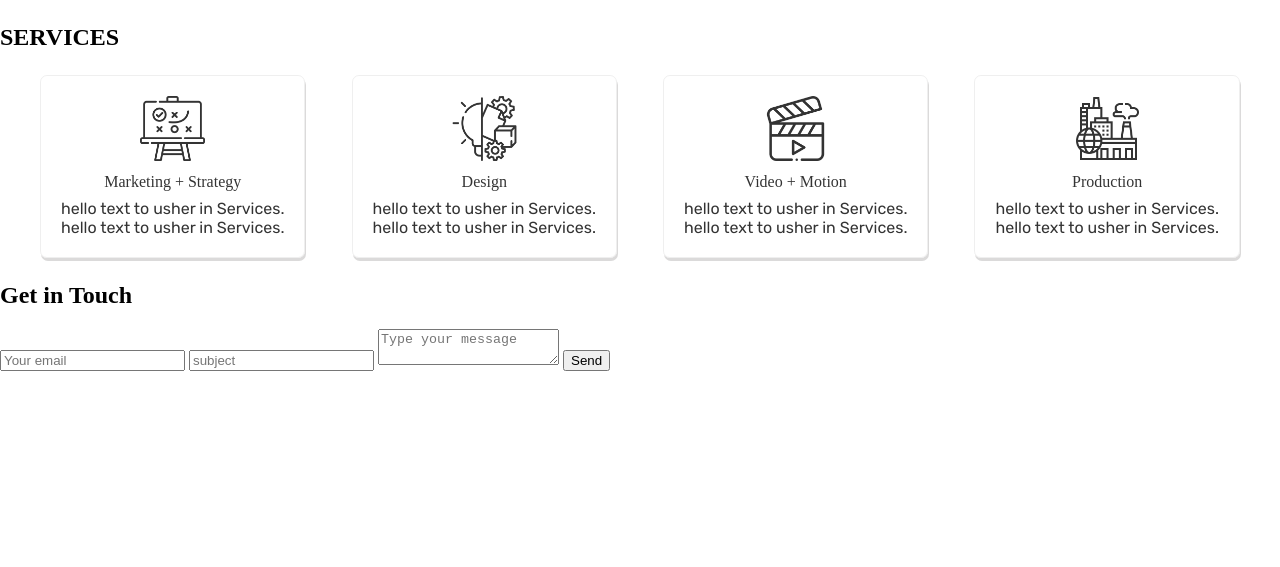
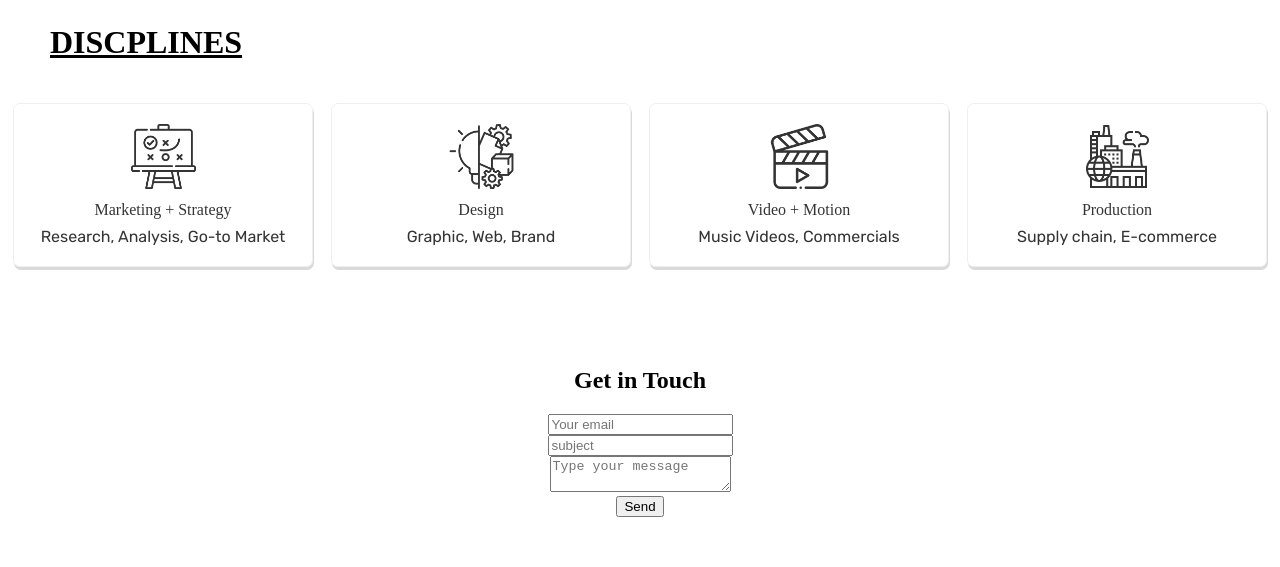
Before and after one commit to piolabsreel/piolabsreel-website, a Jekyll site: the page built from index.html, in a window 1280 px wide. Shown: the part 900-1467 px from the top of the page. Built offline with Jekyll 4.4.1, drawn with Linux system fonts in a browser that asks for light colours; some web fonts are replaced; before the commit the page ends 1271 px from its top, so only the background shows below that.

Commit message:
fixed disciplines section + contact form
fixed disciplines section + contact form

```diff
--- a/css/common.css
+++ b/css/common.css
@@ -250,7 +250,7 @@ header.logo, header.logo {
   color: white;
 }
 
-
+/* SERVICES SECTION BEGINS*/
 
 .service-icon {
   padding: 5px;
@@ -276,6 +276,7 @@ header.logo, header.logo {
   align-items: center;
   text-decoration: none;
   padding-left: 0;
+
 }
 
 .service-box {
@@ -284,8 +285,9 @@ header.logo, header.logo {
   box-shadow: 1px 3px rgb(210, 209, 209);
   text-align: center;
   padding:20px;
-  margin: 4px 6px;
+  margin: 15px 15px;
   opacity: 0.8;
+  width: 300px;
 }
 
 
@@ -293,8 +295,40 @@ header.logo, header.logo {
   text-align: center;
   margin: 0 auto;
   font-family: 'Rubik', sans-serif;
+
 }
 
+.services h2{
+  font-family: 'DM Serif Text', serif;
+  font-size: 2em;
+  margin-top: 20px;
+  margin-left: 50px;
+  text-align: left;
+  text-decoration: underline;
+}
+
+#contact {
+  padding: 50px 15px;
+  text-align: center;
+}
+
+#contact-form {
+  max-width: 500px;
+  margin: 0 auto;
+}
+
+/*
+
+.message-box {
+  display: flex;
+ flex-direction: column;
+ align-items: center;
+ padding: 20px;
+ margin: 20px;
+ background-color: blue;
+}
+
+/* SERVICES SECTION ENDS*/
 
 /* Beginning of form */
 
@@ -438,8 +472,9 @@ form .button-area{
   }
 }
 
+/* End of Form */
 
-/* End of Form */
+
 /*
 @media (max-width: 575.98px) {
     .showcase {
@@ -511,6 +546,8 @@ form .button-area{
     padding-left: 0;
   }
 
+
+
 }
 
 @media (min-width: 52em) {
@@ -532,17 +569,8 @@ form .button-area{
     font-size: 1rem;
   }
 
-  .services-box {
-    display: flex;
-    flex-direction: row;
-    flex-wrap: nowrap;
-    justify-content: space-evenly;
-    list-style: none;
-    text-decoration: none;
-    padding-left: 0;
-  }
+}
 
-}
 
 
 
@@ -577,7 +605,32 @@ form .button-area{
     padding-left: 0;
   }
 
+
 }
+
+
+
+@media (min-width: 65.5em) {
+
+  .service-box {
+    border: 1.5px solid rgba(227, 227, 227, .7);
+    border-radius:7px;
+    box-shadow: 1px 3px rgb(210, 209, 209);
+    text-align: center;
+    padding:20px;
+    margin: 15px 5px;
+    opacity: 0.8;
+    width: 300px;
+  }
+
+
+}
+
+
+
+
+
+
 
 @media (min-width: 85rem) {
 
--- a/index.html
+++ b/index.html
@@ -4,7 +4,7 @@ layout: default
 <main>
   <section class="services">
 
-    <h2>SERVICES</h2>
+    <h2>DISCPLINES</h2>
     <ul class="services-box">
 
       <li>
@@ -12,10 +12,8 @@ layout: default
           <img class="service-img" src="{{site.baseurl}}/images/strategy.png" alt="">
           <figcaption class="service-cap">Marketing + Strategy
           </figcaption>
-            <p class="service-text">hello text to usher in Services.</p>
-            <p class="service-text">hello text to usher in Services.</p>
-
-        </figure>
+          <p class="service-text">Research, Analysis, Go-to Market</p>
+          </figure>
       </li>
 
       <li>
@@ -23,8 +21,7 @@ layout: default
           <img class="service-img" src="{{site.baseurl}}/images/idea.png" alt="">
           <figcaption class="service-cap">Design
           </figcaption>
-          <p class="service-text">hello text to usher in Services.</p>
-          <p class="service-text">hello text to usher in Services.</p>
+          <p class="service-text">Graphic, Web, Brand</p>
         </figure>
       </li>
 
@@ -33,8 +30,7 @@ layout: default
           <img class="service-img" src="{{site.baseurl}}/images/video.png" alt="">
           <figcaption class="service-cap">Video + Motion
           </figcaption>
-          <p class="service-text">hello text to usher in Services.</p>
-          <p class="service-text">hello text to usher in Services.</p>
+          <p class="service-text">Music Videos, Commercials</p>
         </figure>
       </li>
 
@@ -43,8 +39,7 @@ layout: default
           <img class="service-img" src="{{site.baseurl}}/images/factory.png" alt="">
           <figcaption class="service-cap">Production
           </figcaption>
-          <p class="service-text">hello text to usher in Services.</p>
-          <p class="service-text">hello text to usher in Services.</p>
+          <p class="service-text">Supply chain, E-commerce</p>
         </figure>
       </li>
 
@@ -55,16 +50,16 @@ layout: default
 
 
 
-  <section class="message-box">
+  <section class="">
 
     <div id="contact">
         <h2>Get in Touch</h2>
         <div id="contact-form">
                 <form action="https://formspree.io/f/xyyokbbz" method="POST">
                 <input type="hidden" name="_subject" value="Contact request from personal website" />
-                <input type="email" name="_replyto" placeholder="Your email" required>
-                <input type="text" name="_subjectto" placeholder="subject" required>
-                <textarea name="message" placeholder="Type your message" required></textarea>
+                <input type="email" name="_replyto" placeholder="Your email" required><br>
+                <input type="text" name="_subjectto" placeholder="subject" required><br>
+                <textarea name="message" placeholder="Type your message" required></textarea><br>
                 <button type="submit">Send</button>
             </form>
         </div>
```
